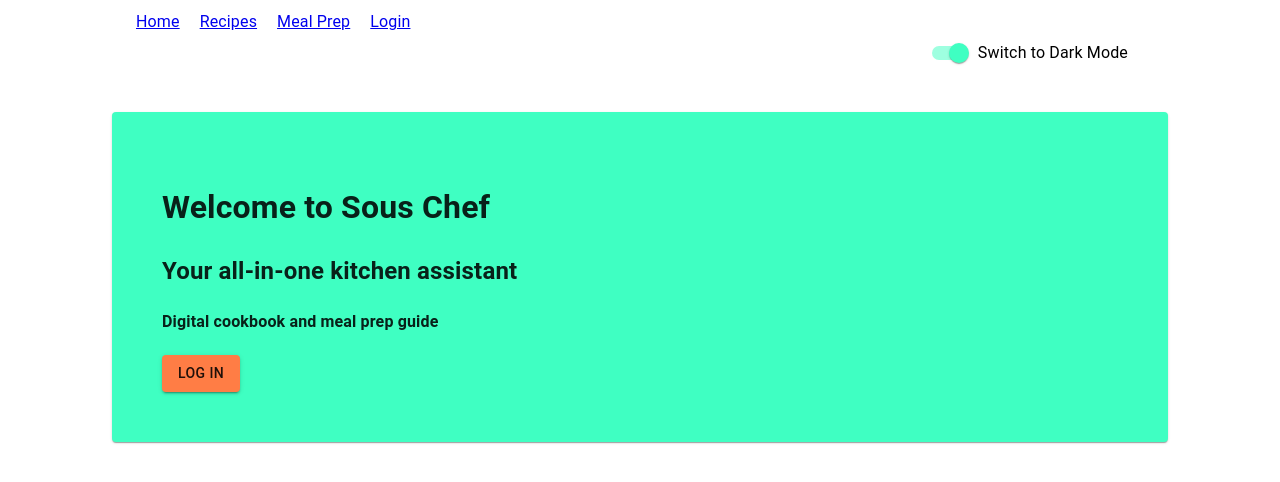
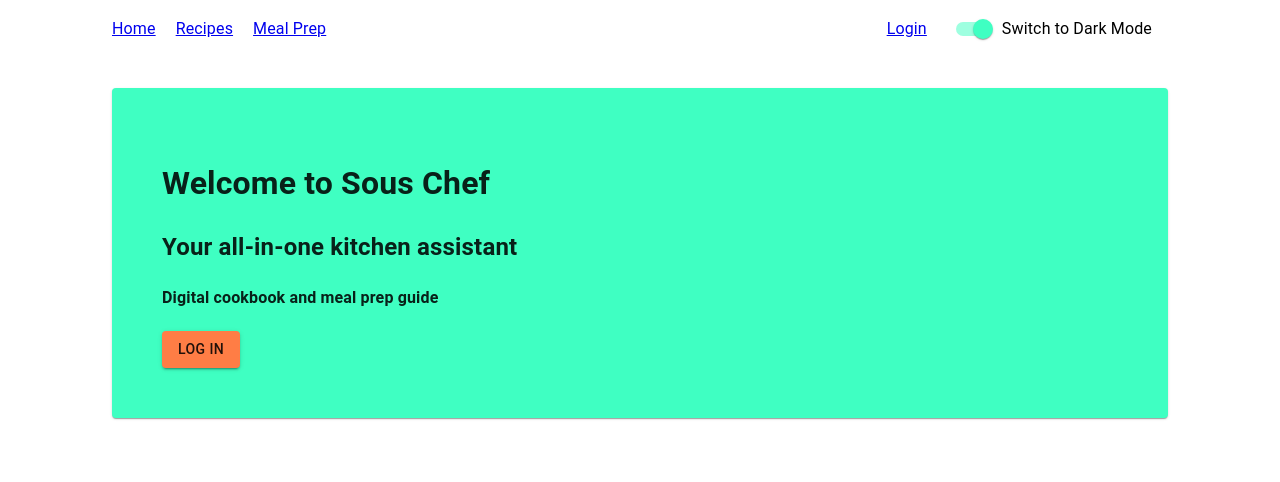
Before and after one commit to caleb-siegel/sous-chef, a React (Vite) app in the folder frontend/: page / in a window 1280 px wide. Shown: the top 482 px of the page. Built offline with nearby package versions, Linux system fonts and the light colour scheme; no server answers.

Commit message:
optimize navbar slightly

```diff
--- a/frontend/src/components/AddToMealPrep.jsx
+++ b/frontend/src/components/AddToMealPrep.jsx
@@ -47,7 +47,7 @@ function AddToMealPrep({ user, recipeId }) {
     <Container sx={{ paddingTop: '5px' }}>
         {mealPrep && mealPrep.map(prep => {
             return (
-                (prep.recipe_id === recipeId) &&
+                (prep.recipe_id === recipeId) && (user && user.id && prep.user_id && (user.id === prep.user_id)) &&
                 <Chip key={prep.id} size="small" variant="outlined" label={`${prep.weekday} ${prep.meal}`}></Chip>
             )
         })}
--- a/frontend/src/components/Home.jsx
+++ b/frontend/src/components/Home.jsx
@@ -32,7 +32,6 @@ function Home() {
                         <Button color="secondary" variant="contained">See Recipes</Button>
                     </Link>
                 }
-
             </Paper>
         </Container>
     )
--- a/frontend/src/components/MealPrep.jsx
+++ b/frontend/src/components/MealPrep.jsx
@@ -18,7 +18,8 @@ function MealPrep() {
         .then((data) => setMealPrep(data));
     }, []);
 
-    const handleDelete = (id) => {
+    const handleDelete = (event, id) => {
+        event.preventDefault();
         fetch(`/api/mealprep/${id}`, {
             method: "DELETE",
         })
@@ -30,20 +31,20 @@ function MealPrep() {
     return (
     <Container>
         {/* <MealPrepCalendar/> */}
-        <Container style={{ display: 'flex', flexWrap: 'wrap' }}>
+        <Container style={{ display: 'flex'}}>
             {weekdayOptions.map((weekday) => {
                 return (
-                    <Card key={weekday} sx={{ maxWidth: 345, margin: '10px', padding: '10px' }}>
-                        <CardHeader title={weekday}/>
+                    <Card key={weekday} sx={{ maxWidth: 345, margin: '10px', padding: '10px', border: '1px solid #3FFFC2' }}>
+                        <CardHeader title={weekday} titleTypographyProps={{ sx: { fontSize: 14 } }}/>
                         <Divider/>
                         {mealOptions.map((meal) => {
                             return (
                                 <Card key={meal} size="small" sx={{margin: "5px" }}>
-                                    <CardHeader title={meal}/>
+                                    <CardHeader title={meal} titleTypographyProps={{ sx: { fontSize: 14 } }}/>
                                     {mealPrep.map(prep => {
-                                        return prep.user_id === user.id && prep && (prep.meal === meal) && (prep.weekday === weekday) &&
+                                        return user && user.id && prep.user_id === user.id && prep && (prep.meal === meal) && (prep.weekday === weekday) &&
                                         <a href={`/recipes/${prep.recipe.id}`} key={prep.recipe.id} style={{ textDecoration: 'none' }}>
-                                                <Chip key={prep.id} color="primary" label={prep.recipe.name} onDelete={() => handleDelete(prep.id)}></Chip>
+                                                <Chip key={prep.id} color="primary" label={prep.recipe.name} onDelete={(event) => handleDelete(event, prep.id)}></Chip>
                                         </a>
                                     })}
                                 </Card>
@@ -53,7 +54,7 @@ function MealPrep() {
                 )
             })}
         </Container>
-        <ShoppingList mealPrep={mealPrep}/>
+        <ShoppingList mealPrep={mealPrep} user={user}/>
     </Container>
   )
 }
--- a/frontend/src/components/Navbar.jsx
+++ b/frontend/src/components/Navbar.jsx
@@ -3,39 +3,42 @@ import { Container } from "@mui/material";
 import Switch from "@mui/material/Switch";
 import FormControlLabel from "@mui/material/FormControlLabel";
 import FormGroup from "@mui/material/FormGroup";
+import Grid from "@mui/material/Grid";
+import Box from "@mui/material/Box";
 
 function Navbar({ user, logout, darkMode, toggleDarkMode }) {
 
     return (
         <Container className="navbar">
-            <Container>
-                <NavLink to="/" className={"nav-link"}>Home</NavLink>
-            </Container>
-            <Container>
-                <NavLink to="recipes" className={"nav-link"}>Recipes</NavLink>
-            </Container>
-            <Container>
-                <NavLink to="mealprep" className={"nav-link"}>Meal Prep</NavLink>
-            </Container>
-            {!user ?
-                <Container>
-                    <NavLink to="login" className={"nav-link"}>Login</NavLink>
-                </Container>
-            :
-                <Container>
-                    <Container>
-                        <NavLink to="/" className={"nav-link"} onClick={logout}>Logout</NavLink>
-                        <div>Welcome, {user.name}</div>
-                    </Container>
-                </Container>
-            }
-            <Container sx={{ display: 'flex', justifyContent: 'flex-end' }}>
-                <FormGroup>
-                    <FormControlLabel control={<Switch defaultChecked onChange={toggleDarkMode} />} label={darkMode ? 'Switch to Light Mode' : 'Switch to Dark Mode'} />
-                </FormGroup>
-            </Container>
+            <Grid container alignItems="center" justifyContent="space-between">
+                <Grid item>
+                    <Box display="flex">
+                        <NavLink to="/" className="nav-link">Home</NavLink>
+                        <NavLink to="recipes" className="nav-link">Recipes</NavLink>
+                        <NavLink to="mealprep" className="nav-link">Meal Prep</NavLink>
+                    </Box>
+                </Grid>
+                <Grid item>
+                    <Box display="flex" alignItems="center" sx={{ justifyContent: 'space-between', gap: '8px' }}>
+                        {!user ? (
+                            <NavLink to="login" className="nav-link">Login</NavLink>
+                        ) : (
+                            <Box>
+                                <NavLink to="/" className="nav-link" onClick={logout}>Logout</NavLink>
+                                <span>Welcome, {user.name}</span>
+                            </Box>
+                        )}
+                        <FormGroup>
+                            <FormControlLabel
+                                control={<Switch defaultChecked onChange={toggleDarkMode} />}
+                                label={darkMode ? 'Switch to Light Mode' : 'Switch to Dark Mode'}
+                            />
+                        </FormGroup>
+                    </Box>
+                </Grid>
+            </Grid>
         </Container>
-    )
-}
+    );
+};
 
 export default Navbar;
--- a/frontend/src/components/RecipeDirectory.jsx
+++ b/frontend/src/components/RecipeDirectory.jsx
@@ -359,8 +359,9 @@ function RecipeDirectory() {
                                 }
                             })}
                            {recipe.user_recipe_tags
-                                .filter(user_recipe_tag => user_recipe_tag.user_id === user.id)
+                                .filter(user_recipe_tag => (user && user.id && (user_recipe_tag.user_id === user.id)))
                                 .map(user_recipe_tag => (
+                                    user_recipe_tag && user_recipe_tag.id && user_recipe_tag.user_tag &&
                                     <Chip
                                         key={user_recipe_tag.id}
                                         size="small"
--- a/frontend/src/components/ShoppingList.jsx
+++ b/frontend/src/components/ShoppingList.jsx
@@ -1,14 +1,14 @@
 import { Container, FormGroup, FormControlLabel, Checkbox } from '@mui/material'
 import React from 'react'
 
-function ShoppingList({ mealPrep }) {
+function ShoppingList({ mealPrep, user }) {
   return (
     <Container>
         <h1>Shopping List</h1>
         <FormGroup>
                 {mealPrep.map(mealPrep => {
                     return mealPrep.recipe.recipe_ingredients.map(ingredient => {
-                        return <FormControlLabel key={ingredient.id} control={<Checkbox />} label={`${ingredient.ingredient_quantity} ${ingredient.ingredient_unit} ${ingredient.ingredient_name} ${ingredient.ingredient_note}`} />
+                        return (user && user.id && (user.id === mealPrep.user_id) && <FormControlLabel key={ingredient.id} control={<Checkbox />} label={`${ingredient.ingredient_quantity} ${ingredient.ingredient_unit} ${ingredient.ingredient_name} ${ingredient.ingredient_note}`} />)
                     })
                 })}
         </FormGroup>
```
Also changed, not shown: frontend/public/recipes/Mildly Spicy Slow Cooker Wings.jpeg (renamed from frontend/public/recipes/Mildly Spice Slow Cooker Wings.jpeg), 1 other file (tests, documents, lock files or other folders).
